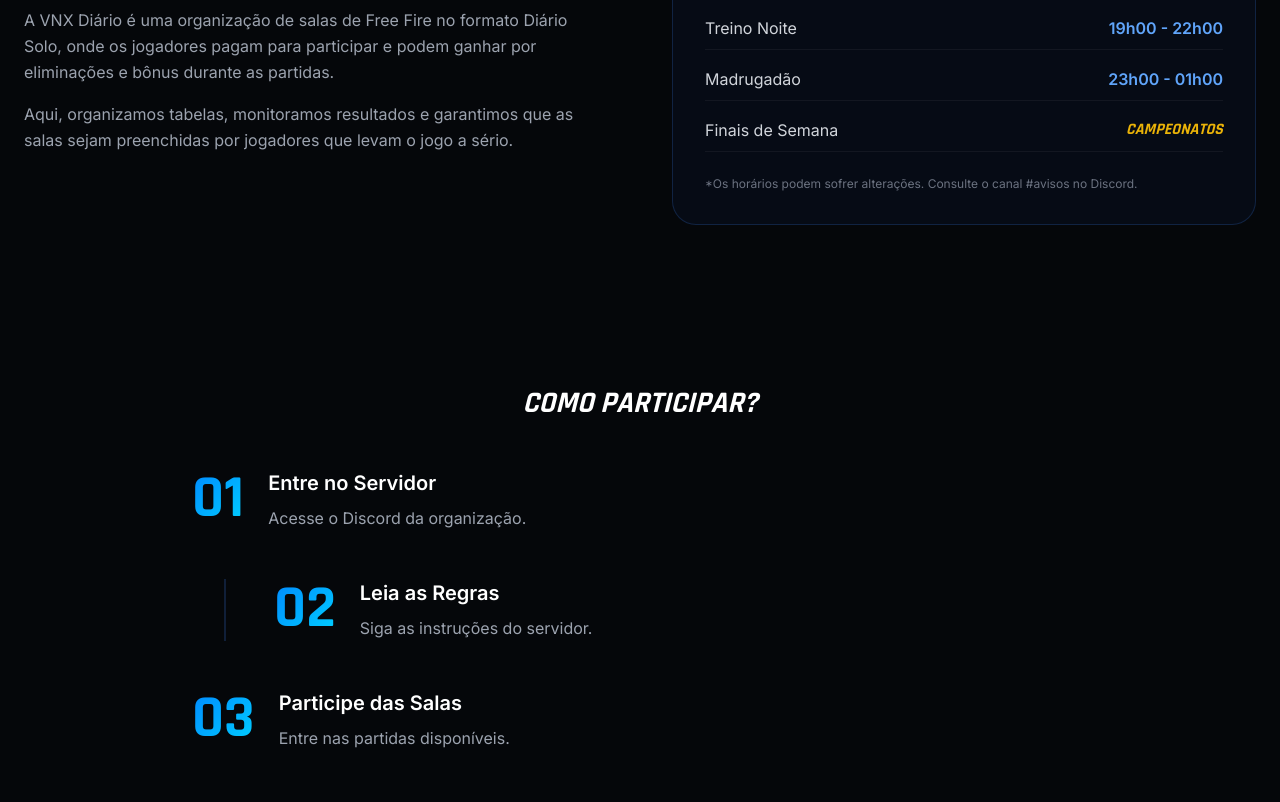
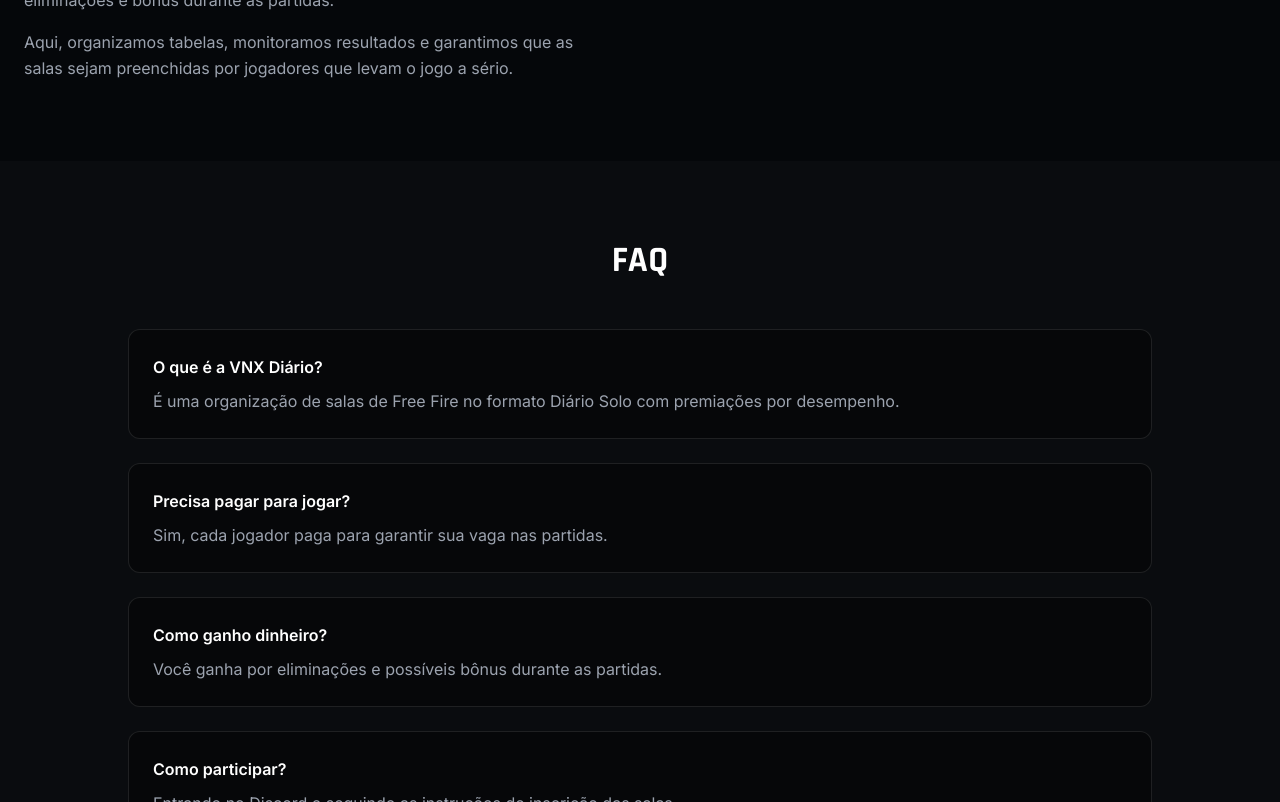
Before and after one commit to kry-tech/Site, a plain HTML site: page index.html in a window 1280 px wide. Shown: the part 735-1537 px from the top of the page. Drawn offline with nearby package versions, Linux system fonts and the light colour scheme.

Commit message:
Replace 'Horários' with 'FAQ' in navigation

```diff
--- a/index.html
+++ b/index.html
@@ -54,12 +54,9 @@
             </div>
             <div class="hidden md:flex gap-8 text-sm font-medium uppercase tracking-widest">
                 <a href="#sobre" class="hover:text-blue-400 transition">Sobre</a>
-                <a href="#horarios" class="hover:text-blue-400 transition">Horários</a>
+                <a href="#faq" class="hover:text-blue-400 transition">FAQ</a>
                 <a href="#como-entrar" class="hover:text-blue-400 transition">Como Entrar</a>
             </div>
-            <a href="https://discord.gg/SEU_CONVITE" target="_blank" class="bg-blue-600 hover:bg-blue-700 text-white px-5 py-2 rounded font-bold text-xs transition uppercase tracking-tighter">
-                Entrar agora
-            </a>
         </div>
     </nav>
 
@@ -84,7 +81,7 @@
 
     <div class="section-divider"></div>
 
-    <!-- Informações detalhadas -->
+    <!-- Sobre -->
     <section id="sobre" class="py-20 px-6">
         <div class="max-w-7xl mx-auto grid md:grid-cols-2 gap-16 items-center">
             <div>
@@ -97,33 +94,39 @@
                     <p>Aqui, organizamos tabelas, monitoramos resultados e garantimos que as salas sejam preenchidas por jogadores que levam o jogo a sério.</p>
                 </div>
             </div>
+        </div>
+    </section>
 
-            <div class="bg-blue-600/5 p-8 rounded-3xl border border-blue-500/20">
-                <h3 id="horarios" class="text-2xl font-bold font-gamer text-white mb-6">CRONOGRAMA DE SALAS</h3>
-                <ul class="space-y-4">
-                    <li class="flex justify-between items-center border-b border-white/5 pb-2">
-                        <span class="text-gray-300">Treino Tarde</span>
-                        <span class="text-blue-400 font-bold">14h00 - 17h00</span>
-                    </li>
-                    <li class="flex justify-between items-center border-b border-white/5 pb-2">
-                        <span class="text-gray-300">Treino Noite</span>
-                        <span class="text-blue-400 font-bold">19h00 - 22h00</span>
-                    </li>
-                    <li class="flex justify-between items-center border-b border-white/5 pb-2">
-                        <span class="text-gray-300">Madrugadão</span>
-                        <span class="text-blue-400 font-bold">23h00 - 01h00</span>
-                    </li>
-                    <li class="flex justify-between items-center border-b border-white/5 pb-2">
-                        <span class="text-gray-300">Finais de Semana</span>
-                        <span class="text-yellow-500 font-bold font-gamer italic">CAMPEONATOS</span>
-                    </li>
-                </ul>
-                <p class="mt-6 text-xs text-gray-500">*Os horários podem sofrer alterações. Consulte o canal #avisos no Discord.</p>
+    <!-- FAQ -->
+    <section id="faq" class="py-20 px-6 bg-white/[0.02]">
+        <div class="max-w-5xl mx-auto">
+            <h2 class="text-4xl font-bold font-gamer text-white text-center mb-12">FAQ</h2>
+
+            <div class="space-y-6">
+                <div class="bg-black/40 p-6 rounded-xl border border-white/10">
+                    <h4 class="text-white font-bold mb-2">O que é a VNX Diário?</h4>
+                    <p class="text-gray-400">É uma organização de salas de Free Fire no formato Diário Solo com premiações por desempenho.</p>
+                </div>
+
+                <div class="bg-black/40 p-6 rounded-xl border border-white/10">
+                    <h4 class="text-white font-bold mb-2">Precisa pagar para jogar?</h4>
+                    <p class="text-gray-400">Sim, cada jogador paga para garantir sua vaga nas partidas.</p>
+                </div>
+
+                <div class="bg-black/40 p-6 rounded-xl border border-white/10">
+                    <h4 class="text-white font-bold mb-2">Como ganho dinheiro?</h4>
+                    <p class="text-gray-400">Você ganha por eliminações e possíveis bônus durante as partidas.</p>
+                </div>
+
+                <div class="bg-black/40 p-6 rounded-xl border border-white/10">
+                    <h4 class="text-white font-bold mb-2">Como participar?</h4>
+                    <p class="text-gray-400">Entrando no Discord e seguindo as instruções de inscrição das salas.</p>
+                </div>
             </div>
         </div>
     </section>
 
-    <!-- Guia Passo a Passo -->
+    <!-- Como Entrar -->
     <section id="como-entrar" class="py-20 px-6">
         <div class="max-w-4xl mx-auto">
             <h2 class="text-3xl font-bold font-gamer text-white text-center mb-12 italic">COMO PARTICIPAR?</h2>
```
